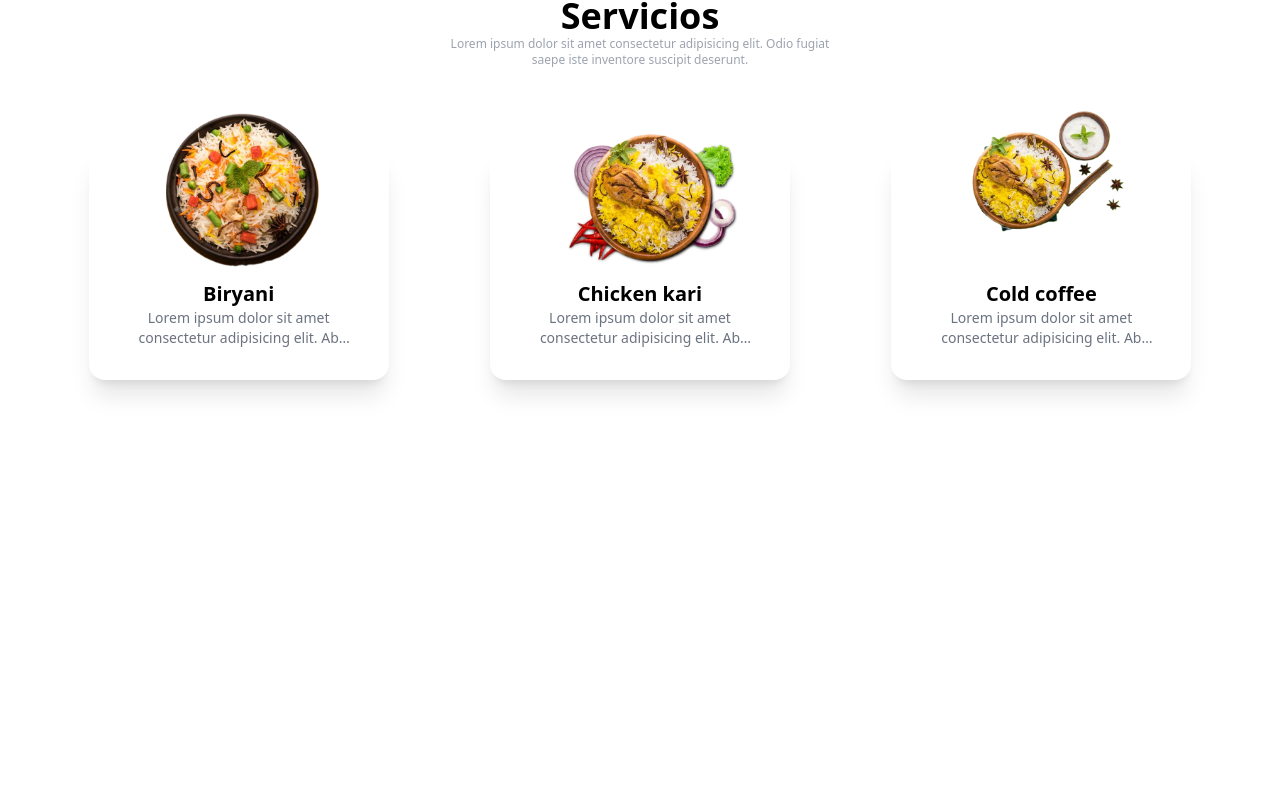
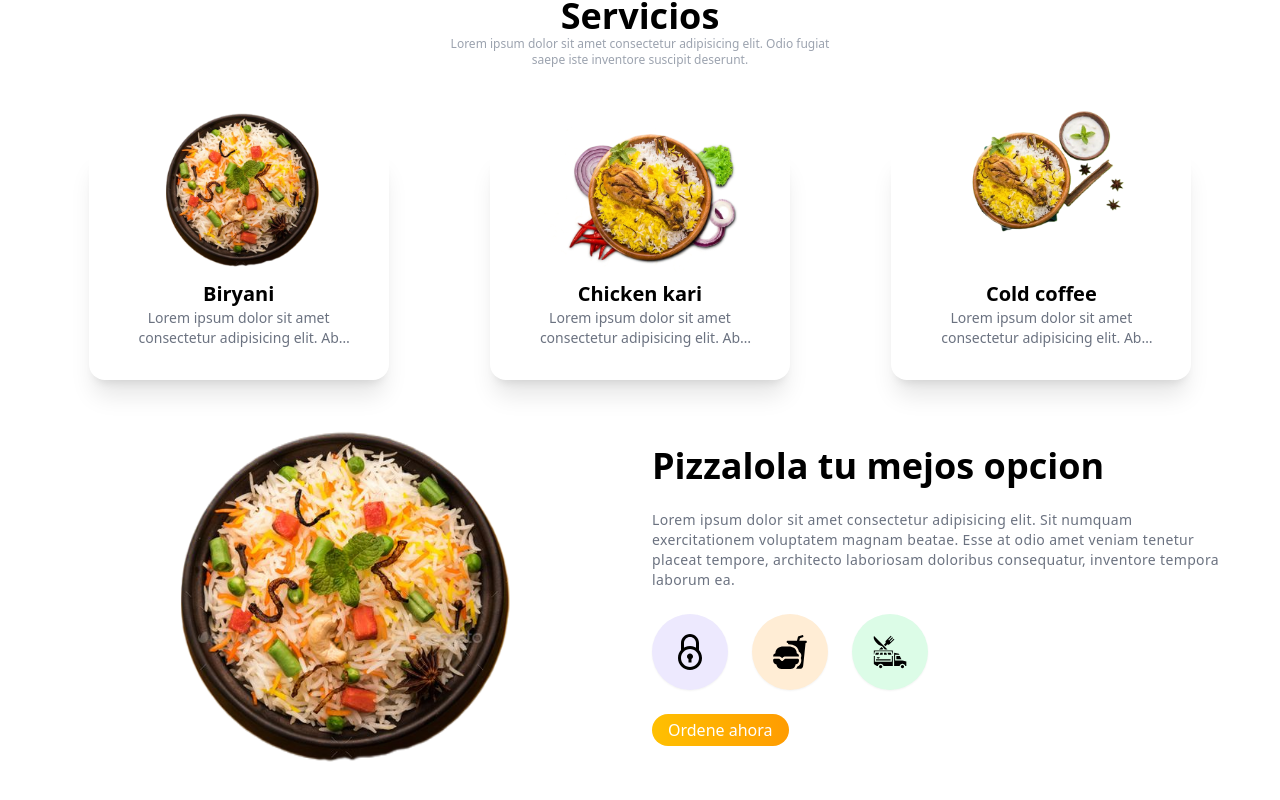
Before and after one commit to Ricuesta86/nextjs-pizzeria, a Next.js app: page / in a window 1280 px wide. Shown: the part 752-1552 px from the top of the page. Before the commit the page ends 1172 px from the top, so only its background shows below. Built offline with nearby package versions, Linux system fonts and the light colour scheme.

Commit message:
Add banner

```diff
--- /dev/null
+++ b/app/components/banner/banner.tsx
@@ -0,0 +1,62 @@
+import { LockClosedIcon } from "@heroicons/react/20/solid";
+import Image from "next/image";
+import IconFastFood from "../icon/fast-food";
+import IconFoodTruck from "../icon/food-truck";
+import IconGrSecure from "../icon/gr-secure";
+
+export default function Banner() {
+  return (
+    <>
+      <div className="min-h-[550px]">
+        <div>
+          <div
+            data-aos="slide-up"
+            data-aos-duration="300"
+            className="container"
+          >
+            <div className="grid grid-cols-1 sm:grid-cols-2 gap-6">
+              {/** image Section */}
+              <div>
+                <Image
+                  src={"/biryani2.png"}
+                  alt="Image Pizza"
+                  width={430}
+                  height={430}
+                  className="max-w-[430px] w-full mx-auto drop-shadow-[-10px 10px 12px rgba(0,0,0,0.1)]"
+                />
+              </div>
+              {/* text section */}
+              <div className="flex flex-col justify-center gap-6 sm:pt-0">
+                <h1 className="text-3xl sm:text-4xl font-bold">
+                  Pizzalola tu mejos opcion
+                </h1>
+                <p className="text-sm text-gray-500 tracking-wide leading-5">
+                  Lorem ipsum dolor sit amet consectetur adipisicing elit. Sit
+                  numquam exercitationem voluptatem magnam beatae. Esse at odio
+                  amet veniam tenetur placeat tempore, architecto laboriosam
+                  doloribus consequatur, inventore tempora laborum ea.
+                </p>
+                <div className="flex gap-6">
+                  <div className="text-4xl h-18 w-18 shadow-sm p-5 rounded-full bg-violet-100 dark:bg-violet-800">
+                    <IconGrSecure />
+                  </div>
+                  <div className="text-4xl h-18 w-18 shadow-sm p-5 rounded-full bg-orange-100 dark:bg-orange-800">
+                    <IconFastFood />
+                  </div>
+                  <div className="text-4xl h-18 w-18 shadow-sm p-5 rounded-full bg-green-100 dark:bg-green-800">
+                    <IconFoodTruck />
+                  </div>
+                </div>
+                <div>
+                <button className="bg-gradient-to-r from-primary to-secondary text-white px-4 py-1 rounded-full hover:scale-105 duration-300">
+                  Ordene ahora
+                </button>
+              </div>
+              </div>
+            </div>
+          </div>
+        </div>
+      </div>
+    </>
+  );
+}
--- a/app/components/hero/hero.tsx
+++ b/app/components/hero/hero.tsx
@@ -1,5 +1,5 @@
 
-import SectionImage from "./sectionimage";
+import SectionImage from "./section-image";
 
 export default function Hero() {
   const bgImage = {
--- /dev/null
+++ b/app/components/icon/fast-food.tsx
@@ -0,0 +1,19 @@
+function IconFastFood(props: any) {
+  return (
+    <svg
+      {...props}
+      fill="#000000"
+      width="1em"
+      height="1em"
+      viewBox="0 0 512 512"
+      xmlns="http://www.w3.org/2000/svg"
+    >
+      <path d="M368,128h.09" />
+      <path d="M479.55,96H388.49l8.92-35.66,38.32-13.05c8.15-2.77,13-11.43,10.65-19.71a16,16,0,0,0-20.54-10.73l-47,16a16,16,0,0,0-10.36,11.27L355.51,96H224.45c-8.61,0-16,6.62-16.43,15.23A16,16,0,0,0,224,128h2.75l1,8.66A8.3,8.3,0,0,0,236,144h0c39,0,73.66,10.9,100.12,31.52A121.9,121.9,0,0,1,371,218.07a123.4,123.4,0,0,1,10.12,29.51,7.83,7.83,0,0,0,3.29,4.88,72,72,0,0,1,26.38,86.43,7.92,7.92,0,0,0-.15,5.53A96,96,0,0,1,416,376c0,22.34-7.6,43.63-21.4,59.95a80.12,80.12,0,0,1-28.78,21.67,8,8,0,0,0-4.21,4.37,108.19,108.19,0,0,1-17.37,29.86l0,0a2.5,2.5,0,0,0,1.9,4.11h49.21a48.22,48.22,0,0,0,47.85-44.14L477.4,128H480a16,16,0,0,0,16-16.77C495.58,102.62,488.16,96,479.55,96Z" />
+      <path d="M108.69,320a23.87,23.87,0,0,1,17,7l15.51,15.51a4,4,0,0,0,5.66,0L162.34,327a23.87,23.87,0,0,1,17-7H375.92a8,8,0,0,0,8.08-7.92V312a40.07,40.07,0,0,0-32-39.2c-.82-29.69-13-54.54-35.51-72C295.67,184.56,267.85,176,236,176H164c-68.22,0-114.43,38.77-116,96.8A40.07,40.07,0,0,0,16,312h0a8,8,0,0,0,8,8Z" />
+      <path d="M185.94,352a8,8,0,0,0-5.66,2.34l-22.14,22.15a20,20,0,0,1-28.28,0l-22.14-22.15a8,8,0,0,0-5.66-2.34H32.66A15.93,15.93,0,0,0,16.9,365.17,65.22,65.22,0,0,0,16,376c0,30.59,21.13,55.51,47.26,56,2.43,15.12,8.31,28.78,17.16,39.47C93.51,487.28,112.54,496,134,496H266c21.46,0,40.49-8.72,53.58-24.55,8.85-10.69,14.73-24.35,17.16-39.47,26.13-.47,47.26-25.39,47.26-56a65.22,65.22,0,0,0-.9-10.83A15.93,15.93,0,0,0,367.34,352Z" />
+    </svg>
+  );
+}
+
+export default IconFastFood;
--- /dev/null
+++ b/app/components/icon/food-truck.tsx
@@ -0,0 +1,18 @@
+function IconFoodTruck(props: any) {
+  return (
+    <svg
+      width="1em"
+      height="1em"
+      viewBox="0 0 512 512"
+      xmlns="http://www.w3.org/2000/svg"
+      {...props}
+    >
+      <path
+        fill="#000000"
+        d="M267.2 25.08l-70 70.16c-7.7 7.66-7.3 16.86-2.4 26.96l2 4.3-3.1 2.9-23.6 22.3 21.7 21.6 22.2-23.7 2.9-3 4.2 1.9c10.7 5.3 20.6 5.7 27.7-1.4L319 76.85l-10.2-10.18-45.7 45.63-9.6-9.8L299 56.97l-10.9-11.03-45.5 45.7-9.7-9.7 45.5-45.69zM28.97 27.84c-5.73 9.12-6.61 20.83-3.32 34.58 3.87 16.32 13.68 35.22 27.41 53.08 27.35 35.8 50.04 48.1 86.84 54.8l2.4.4c13.6 16.1 27.2 32.1 40.8 48.2h37.1zM137 183.2l-37.74 35.7h49.64l9.7-10.3zM26.25 232.9v63.5l16.51-49.5H279.8l16.5 49.5v-63.5zm29.49 32l-10 30h45.04l10.02-30zm63.96 0l-10 30h42.6v-30zm50.6 0v30h42.6l-10-30zm51.4 0l10 30h45.1l-10-30zm92.6 1.8v188.2h79c4.2-18.2 20.6-32 40-32s35.8 13.8 40 32h15v-64l-56.2-14H328.3v-82H390l-6.9-15zM26.25 312.9v114.2l42.17 27.8h14.85c4.14-18.2 20.53-32 40.03-32 19.4 0 35.8 13.8 40 32h133v-142h-14v80H40.25v-80zm320.05 0v46h72.4l-23-46zm-281.05 19l16 16h16l16.05-16zm-8 27v18H265.3v-18zm66.05 82c-12.9 0-23.1 10.2-23.1 23s10.2 23 23.1 23c12.8 0 23-10.2 23-23s-10.2-23-23-23zm310 0c-12.8 0-23 10.2-23 23s10.2 23 23 23 23-10.2 23-23-10.2-23-23-23z"
+      />
+    </svg>
+  );
+}
+
+export default IconFoodTruck;
--- /dev/null
+++ b/app/components/icon/gr-secure.tsx
@@ -0,0 +1,23 @@
+function IconGrSecure(props: any) {
+  return (
+    <svg
+      fill="#000000"
+      height="1em"
+      width="1em"
+      version="1.1"
+      viewBox="0 0 24 24"
+      {...props}
+    >
+      <path d="M14,15c0-1.1-0.9-2-2-2s-2,0.9-2,2c0,0.7,0.4,1.4,1,1.7V19h2v-2.3C13.6,16.4,14,15.7,14,15z" />
+
+      <path
+        d="M12,24c-4.4,0-8-3.6-8-8s3.6-8,8-8s8,3.6,8,8S16.4,24,12,24z M12,10c-3.3,0-6,2.7-6,6s2.7,6,6,6s6-2.7,6-6S15.3,10,12,10z
+         "
+      />
+
+      <path d="M18,11h-2V6c0-2.2-1.8-4-4-4S8,3.8,8,6v5H6V6c0-3.3,2.7-6,6-6s6,2.7,6,6V11z" />
+    </svg>
+  );
+}
+
+export default IconGrSecure;
--- a/app/page.tsx
+++ b/app/page.tsx
@@ -1,3 +1,4 @@
+import Banner from "./components/banner/banner";
 import Hero from "./components/hero/hero";
 import Navbar from "./components/navbar/navbar";
 import Service from "./components/service/service";
@@ -8,6 +9,7 @@ export default function Home() {
       <Navbar />
       <Hero />
       <Service />
+      <Banner />
     </>
   );
 }
```
Also changed, not shown: app/components/hero/section-image.tsx (renamed from app/components/hero/sectionimage.tsx).
